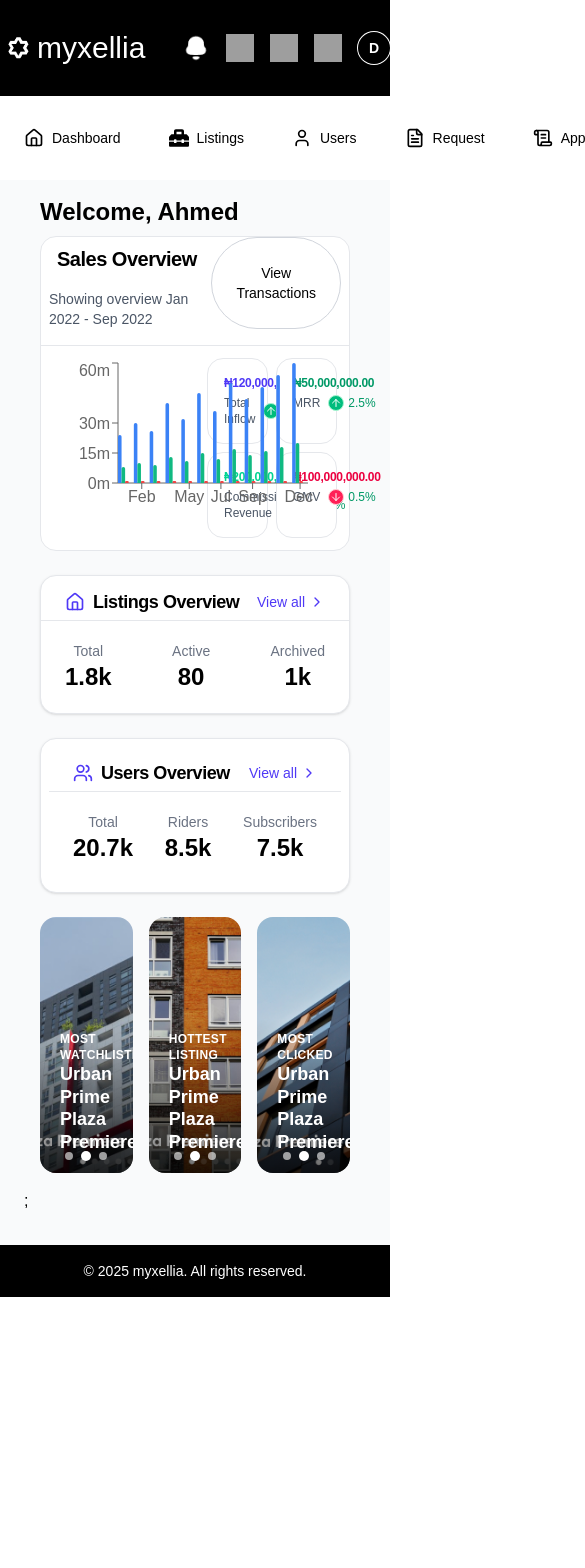
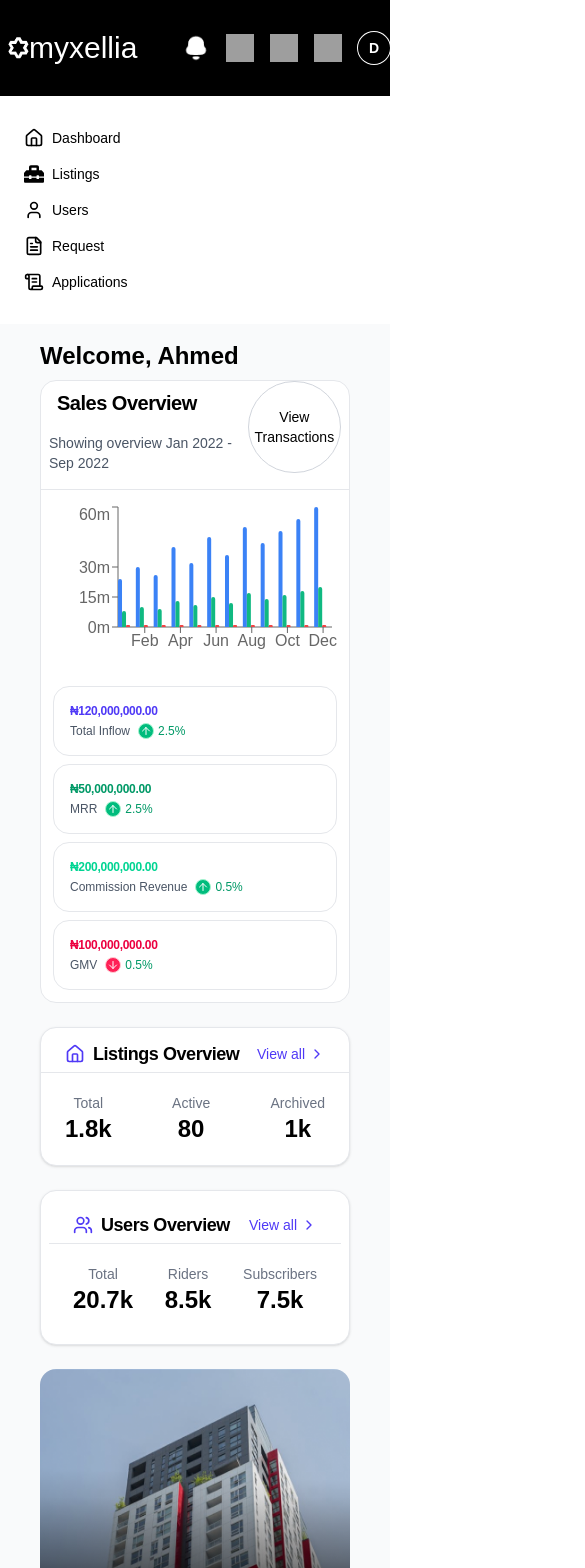
Before and after one commit to Eze-Israel/Myxellia-Dashboard, a Next.js app: page / in a window 390 px wide. Shown: the top 1568 px of the page, 585 px wide, since content can reach past the window. Before the commit the page ends 1297 px from the top, so only its background shows below. Built offline with nearby package versions, Linux system fonts and the light colour scheme; grey boxes are pictures that could not be loaded.

Commit message:
finished styling the UI and corrected some mistakes

```diff
--- a/src/components/FeaturedListingsRow.tsx
+++ b/src/components/FeaturedListingsRow.tsx
@@ -63,7 +63,7 @@ function FeaturedCard({
 
   return (
     <div
-      className="relative w-1/3 h-64 rounded-2xl overflow-hidden"
+      className="relative md:w-1/3 w-full h-64 rounded-2xl overflow-hidden"
       onMouseEnter={pause}
       onMouseLeave={resume}
     >
@@ -94,7 +94,7 @@ function FeaturedCard({
         </motion.div>
       </AnimatePresence>
 
-      {/* Pagination dots (centered) */}
+      {/* Pagination dots */}
       <div className="absolute bottom-3 left-1/2 -translate-x-1/2 flex items-center gap-2">
         {safeSlides.map((_, dotIndex: number) => (
           <button
@@ -113,7 +113,7 @@ function FeaturedCard({
 /** The 3-card featured listing strip */
 export default function FeaturedListing() {
   return (
-    <div className="w-full flex gap-4 overflow-hidden">
+    <div className="w-full flex md:flex-row flex-col gap-4 overflow-hidden">
       <FeaturedCard slides={buildDeck(0)} />
       <FeaturedCard slides={buildDeck(1)} />
       <FeaturedCard slides={buildDeck(2)} />
--- a/src/components/Header.tsx
+++ b/src/components/Header.tsx
@@ -6,7 +6,7 @@ import Link from "next/link";
 
 const Header: FC = () => {
   return (
-    <nav className="w-full bg-white text-black flex items-center justify-between md:px-[80px] py-6">
+    <nav className="w-full bg-white text-black md:flex items-center justify-between md:px-[80px] py-6">
         <Link href="/" className="flex text-sm items-center gap-2 hover:bg-gray-200 p-2 px-6 rounded-lg text-lg hover:font-bold">
           <Home size={20} /> Dashboard
         </Link>
--- a/src/components/Header1.tsx
+++ b/src/components/Header1.tsx
@@ -80,7 +80,7 @@ const Header1 = () => {
           className="flex text-3xl p-2 items-center rounded-lg"
         >
           <img src="/images/vector.png" alt="logo" />
-          <span className="ml-2">myxellia</span>
+          <span className="md:ml-2">myxellia</span>
         </a>
 
         <div className="container flex h-16 items-center gap-3">
--- a/src/components/SalesOverView.tsx
+++ b/src/components/SalesOverView.tsx
@@ -141,7 +141,7 @@ export default function SalesOverview() {
         </div>
         <button
             type="button"
-            className="rounded-full  border border-gray-300 px-6 py-2.5 text-sm  bg-white hover:bg-gray-100"
+            className="rounded-full  border border-gray-300 md:px-6 md:py-2.5 text-sm  bg-white hover:bg-gray-100"
           >
             View Transactions
           </button>
@@ -156,7 +156,7 @@ export default function SalesOverview() {
       <div className="h-px bg-gray-200" />
 
       {/* Body */}
-      <div className="grid grid-cols-2 gap-6 p-3 ">
+      <div className="grid md:grid-cols-2 gap-6 p-3 ">
         {/* Chart begins here*/}
         {/* <div className="overflow-x-auto"> */}
           <div className="h-[160px] " style={{ minWidth: innerWidth }}>
@@ -178,7 +178,7 @@ export default function SalesOverview() {
           </div>
         {/* </div> */}
 
-        <div className="grid grid-cols-2 gap-2 ">
+        <div className="grid md:grid-cols-2 grid-cols-1 gap-2 ">
           <Stat label="Total Inflow"        value={120_000_000} delta={0.025} positive amountClassName="text-indigo-600 text-xs" />
           <Stat label="MRR"                 value={50_000_000}  delta={0.025} positive amountClassName="text-emerald-600 text-xs" />
           <Stat label="Commission Revenue"  value={200_000_000} delta={0.005} positive amountClassName="text-emerald-400 text-xs " />
```
